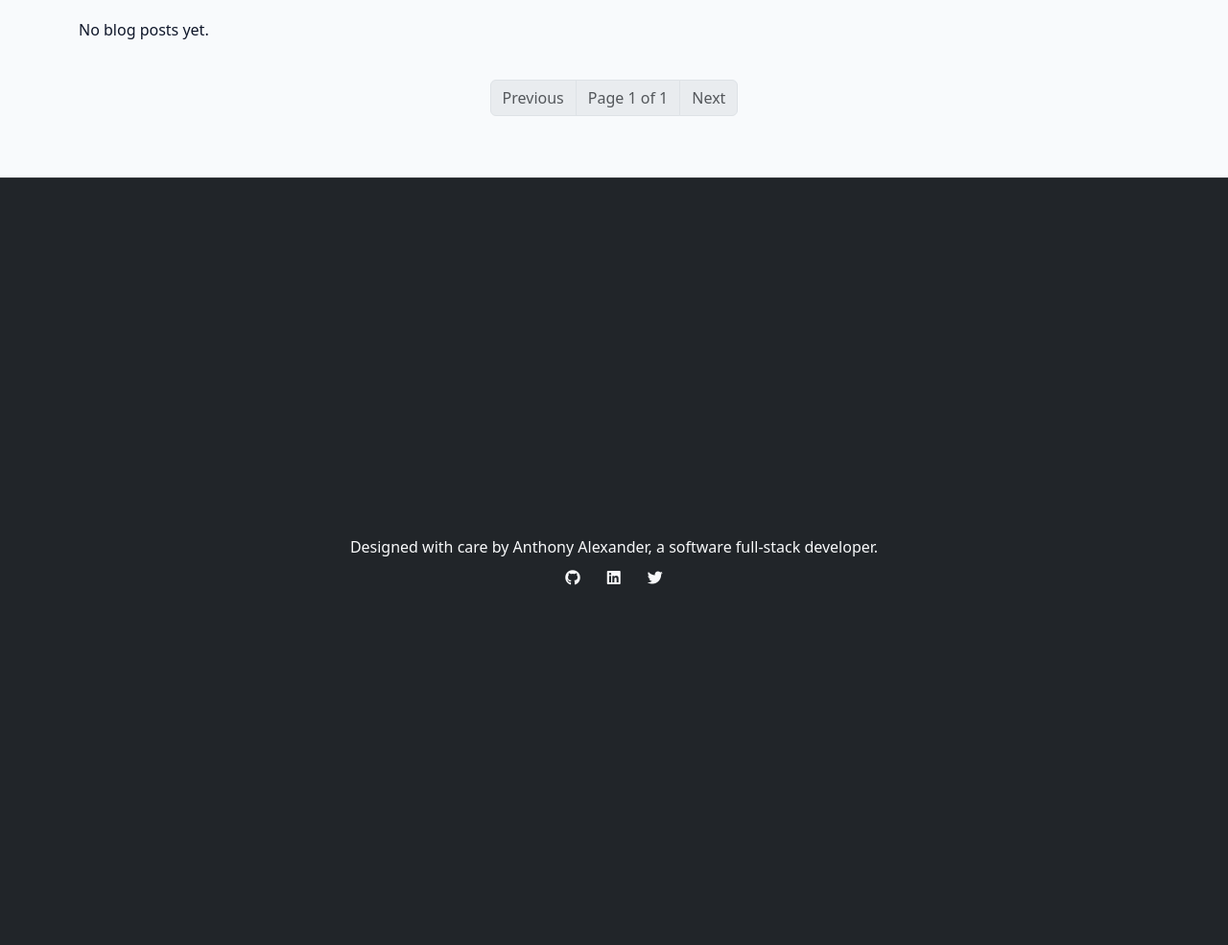
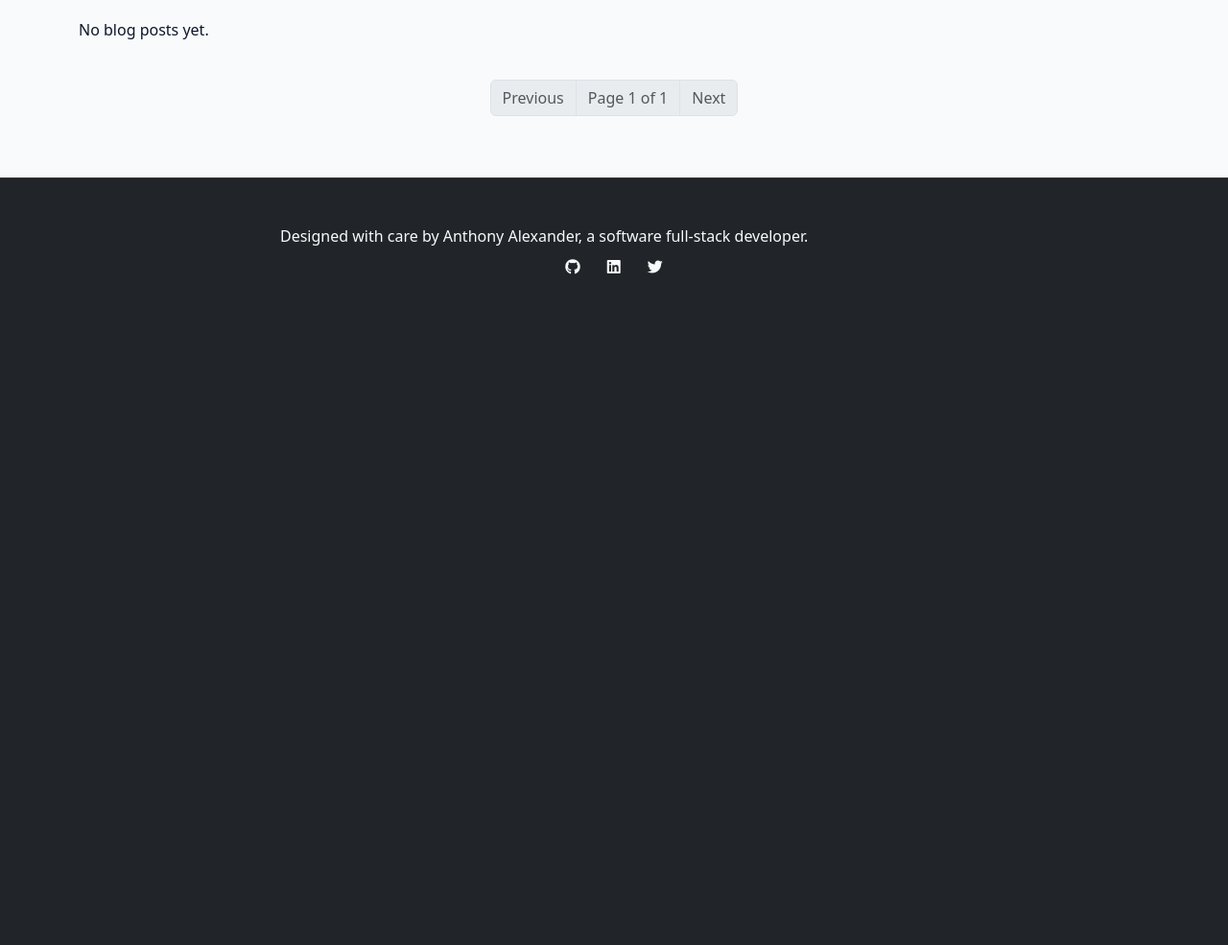
Before and after one commit to Alexdoned/my-portfolio, a Django app: page /blog/ in a window 1280 px wide. Shown: the part 891-1876 px from the top of the page at 96% size. Run offline with Django 5.2, Linux system fonts and the light colour scheme; data that the repository does not hold is empty.

Commit message:
changed of height of footer

```diff
--- a/core/templates/core/base.html
+++ b/core/templates/core/base.html
@@ -33,7 +33,7 @@
 </nav>
 <main class="flex-fill py-5 pb-5">{% block content %}{% endblock %}</main>
 <footer class="bg-dark text-light py-5 min-vh-100">
-    <div class="container text-center h-100 d-flex flex-column justify-content-center">
+    <div class="container text-cente d-flex flex-column justify-content-center">
         <p class="mb-2">Designed with care by Anthony Alexander, a software full-stack developer.</p>
         <div class="social-links">
             <a href="https://github.com/Alexdoned" target="_blank" rel="noopener noreferrer" class="text-light me-3"><i class="fab fa-github"></i></a>
```
